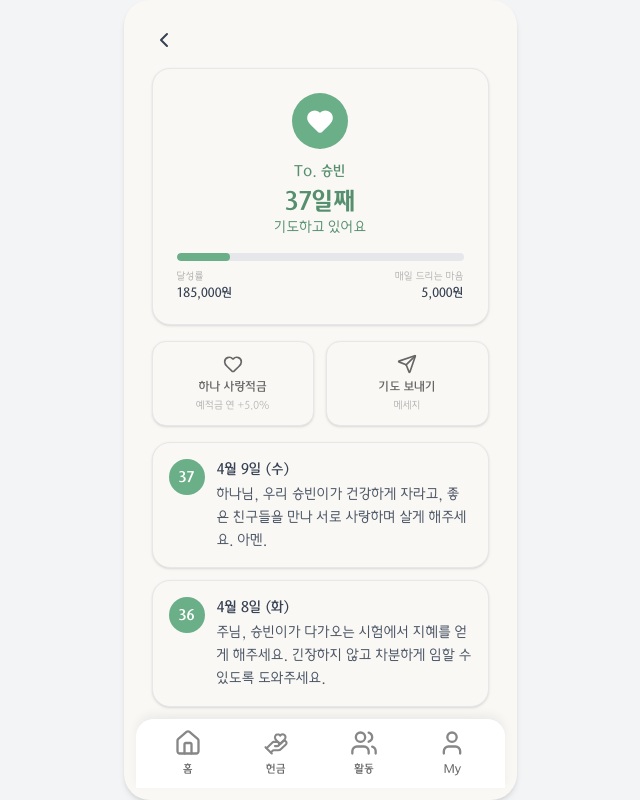
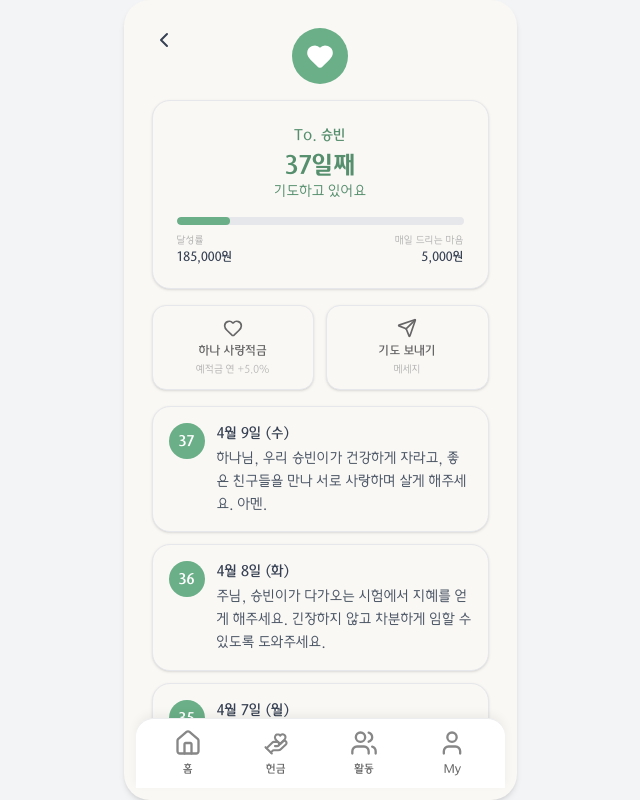
Before and after one commit to PrayForHanaro/Frontend, a Next.js app: page /bless/interval/1 in a window 1280 px wide. Shown: the whole page, without its empty margins (320-960 px from the left). Built offline with nearby package versions, Linux system fonts and the light colour scheme.

Commit message:
style: adopt BackButton and move heart outside hero card in bless detail and message pages #7

```diff
--- a/app/(main)/bless/interval/[blessId]/message/page.tsx
+++ b/app/(main)/bless/interval/[blessId]/message/page.tsx
@@ -1,8 +1,9 @@
 'use client';
 
-import { ChevronLeft, Heart } from 'lucide-react';
+import { Heart } from 'lucide-react';
 import { useParams, useRouter } from 'next/navigation';
 import { useState } from 'react';
+import BackButton from '@/components/ui/cmm/BackButton';
 import Nav from '@/components/ui/cmm/Nav';
 import BibleVerseBox from '../../../_components/bible-verse-box';
 import BlessActionButton from '../../../_components/bless-action-button';
@@ -27,24 +28,19 @@ export default function BlessIntervalMessage() {
 
   return (
     <div className="relative h-full w-full">
-      <div className="flex h-full flex-col overflow-y-auto bg-hana-bless-bg pb-[70px]">
-        {/* Back button */}
-        <button
-          type="button"
-          onClick={() => router.back()}
-          className="self-start p-4"
-          aria-label="뒤로가기"
-        >
-          <ChevronLeft className="size-6 text-gray-700" />
-        </button>
+      <div className="relative flex h-full flex-col overflow-y-auto bg-hana-bless-bg pb-[70px]">
+        <BackButton />
 
-        {/* Hero card */}
         {target && (
+          <>
+            <div className="mt-4 mb-4 flex justify-center">
+              <div className="flex size-14 items-center justify-center rounded-full bg-hana-bless-progress">
+                <Heart className="size-7 fill-white text-white" />
+              </div>
+            </div>
+
             <div className="mx-4 rounded-2xl border border-gray-200 bg-hana-bless-bg px-6 py-6 shadow-sm">
               <div className="flex flex-col items-center text-center">
-              <div className="mb-3 flex size-14 items-center justify-center rounded-full bg-hana-bless-progress">
-                <Heart className="size-7 fill-white text-white" />
-              </div>
                 <p className="font-hana-medium text-[#568F6E] text-sm">
                   To. {target.name}
                 </p>
@@ -56,7 +52,6 @@ export default function BlessIntervalMessage() {
                 </p>
               </div>
 
-            {/* Progress bar */}
               <div className="mt-4 h-2 overflow-hidden rounded-full bg-gray-200">
                 <div
                   className="h-full rounded-full bg-hana-bless-progress"
@@ -66,7 +61,6 @@ export default function BlessIntervalMessage() {
                 />
               </div>
 
-            {/* Stats */}
               <div className="mt-2 flex justify-between">
                 <div>
                   <p className="font-hana-regular text-[10px] text-hana-gray-400">
@@ -86,6 +80,7 @@ export default function BlessIntervalMessage() {
                 </div>
               </div>
             </div>
+          </>
         )}
 
         <div className="flex flex-col gap-6 px-4 pt-6">
--- a/app/(main)/bless/interval/[blessId]/page.tsx
+++ b/app/(main)/bless/interval/[blessId]/page.tsx
@@ -1,7 +1,8 @@
 'use client';
 
-import { ChevronLeft, Heart } from 'lucide-react';
-import { useParams, useRouter } from 'next/navigation';
+import { Heart } from 'lucide-react';
+import { useParams } from 'next/navigation';
+import BackButton from '@/components/ui/cmm/BackButton';
 import Nav from '@/components/ui/cmm/Nav';
 import DetailButtons from '../../_components/detail-buttons';
 import MessageHistoryItem from '../../_components/message-history-item';
@@ -10,7 +11,6 @@ import { MOCK_TARGETS } from '../../_data/mock-targets';
 
 export default function BlessInterval() {
   const { blessId } = useParams<{ blessId: string }>();
-  const router = useRouter();
 
   const target = MOCK_TARGETS.find((t) => t.id === blessId);
   const messages = MOCK_MESSAGES[blessId] ?? [];
@@ -27,23 +27,19 @@ export default function BlessInterval() {
 
   return (
     <div className="relative h-full w-full">
-      <div className="flex h-full flex-col overflow-y-auto bg-hana-bless-bg pb-[70px]">
-        {/* Back button */}
-        <button
-          type="button"
-          onClick={() => router.back()}
-          className="self-start p-4"
-          aria-label="뒤로가기"
-        >
-          <ChevronLeft className="size-6 text-gray-700" />
-        </button>
+      <div className="relative flex h-full flex-col overflow-y-auto bg-hana-bless-bg pb-[70px]">
+        <BackButton />
+
+        {/* Heart icon — outside card */}
+        <div className="mt-4 mb-4 flex justify-center">
+          <div className="flex size-14 items-center justify-center rounded-full bg-hana-bless-progress">
+            <Heart className="size-7 fill-white text-white" />
+          </div>
+        </div>
 
         {/* Hero card */}
         <div className="mx-4 rounded-2xl border border-gray-200 bg-hana-bless-bg px-6 py-6 shadow-sm">
           <div className="flex flex-col items-center text-center">
-            <div className="mb-3 flex size-14 items-center justify-center rounded-full bg-hana-bless-progress">
-              <Heart className="size-7 fill-white text-white" />
-            </div>
             <p className="font-hana-medium text-[#568F6E] text-sm">
               To. {target.name}
             </p>
```
Lines whose indentation alone changed are shown as unchanged.
